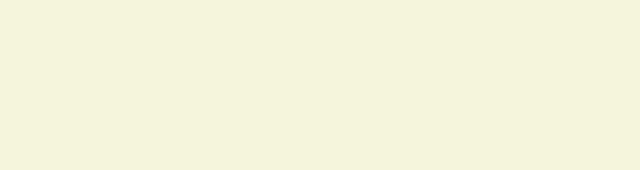
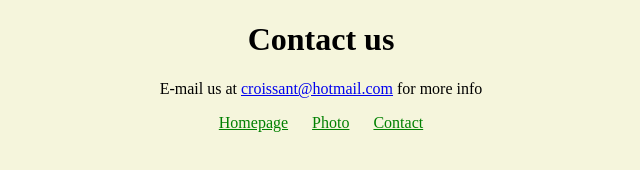
Before and after one commit to JadeHeuts/project-croissant, a plain HTML site: page contact.html in a window 1280 px wide. Shown: the whole page, without its empty margins (319-959 px from the left). Drawn offline with Linux system fonts and the light colour scheme.

Commit message:
Added the contact page

```diff
--- a/contact.html
+++ b/contact.html
@@ -7,5 +7,17 @@
     <link rel="stylesheet" href="/css/styles.css" />
     <title>Document</title>
   </head>
-  <body></body>
+  <body>
+    <h1>Contact us</h1>
+    <p>
+      E-mail us at
+      <a href="mailto:croissant@hotmail.com">croissant@hotmail.com</a> for more
+      info
+    </p>
+    <footer>
+      <a href="/">Homepage</a>
+      <a href="/photo.html">Photo</a>
+      <a href="/contact.html">Contact</a>
+    </footer>
+  </body>
 </html>
```
